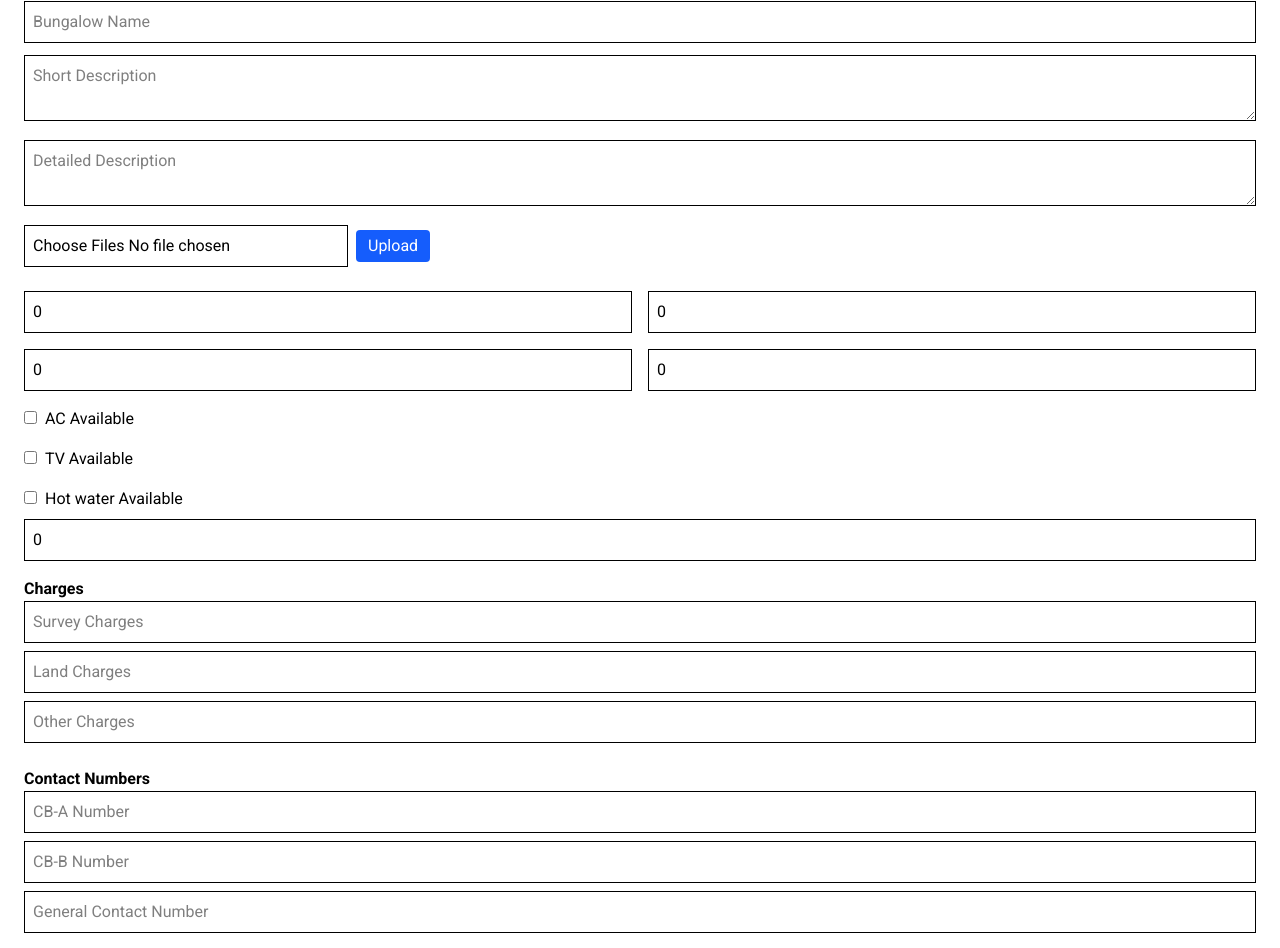
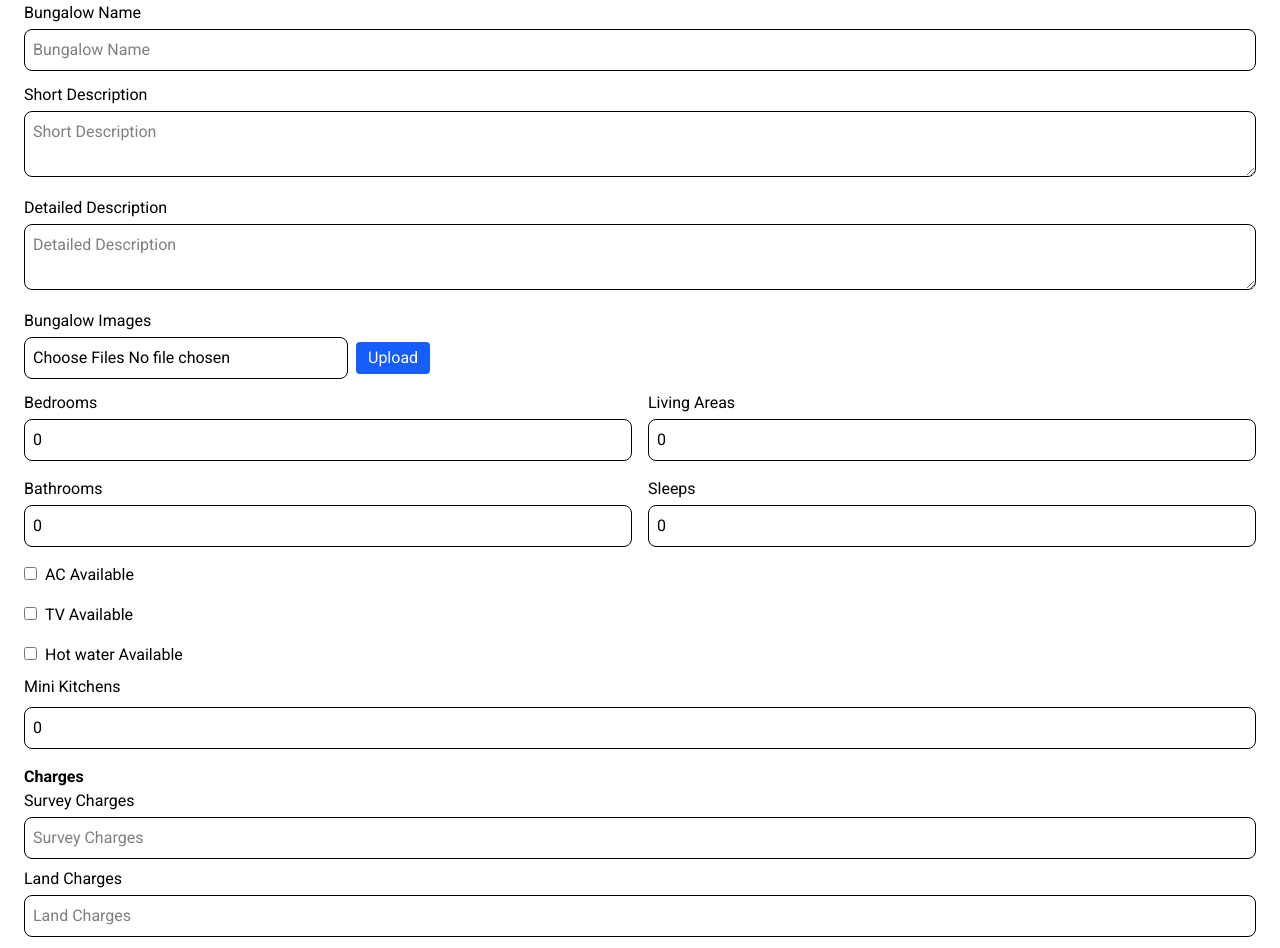
Before and after one commit to ThashmikaRathnayake/Circuit-Bungalows-Booking-System, a React (Vite) app in the folder frontend/: page /admin/editLocation in a window 1280 px wide. Shown: the part 167-1115 px from the top of the page. Built offline with nearby package versions, Linux system fonts and the light colour scheme; sample sign-in values are in the browser's storage.

Commit message:
updated styles in AdminEditLocation and added image adding and removing flexibility

```diff
--- a/frontend/src/pages/AdminEditLocation.jsx
+++ b/frontend/src/pages/AdminEditLocation.jsx
@@ -31,6 +31,7 @@ export default function AdminEditLocation({ bungalow }) {
 
 
   const [newFiles, setNewFiles] = useState([]); // store newly selected files
+  const [removedImages, setRemovedImages] = useState([]);
   const navigate = useNavigate();
 
 
@@ -80,6 +81,7 @@ export default function AdminEditLocation({ bungalow }) {
     const payload = {
       ...formData,
       images: allImages,
+      removedImages,
     };
 
     console.log("Final form payload:", payload);
@@ -96,7 +98,7 @@ export default function AdminEditLocation({ bungalow }) {
     await axios.put(`http://localhost:3000/locationUpdate/${bungalowId}`, payload);
 
     toast.success("Bungalow updated successfully!");
-    navigate("/"); // redirect back to list
+    navigate("/admin/BungalowTable"); // redirect back to list
   } catch (err) {
     console.error("Error updating bungalow:", err);
     toast.error("Error updating bungalow. Please try again.");
@@ -111,51 +113,90 @@ export default function AdminEditLocation({ bungalow }) {
       <h1 className="text-2xl font-bold mb-4">Edit Bungalow</h1>
 
       {/* General Info */}
+      <label className="block mb-1" htmlFor="name">Bungalow Name</label>
       <input
         type="text"
         name="name"
         placeholder="Bungalow Name"
         value={formData.name}
         onChange={handleChange}
-        className="w-full border p-2 mb-3"
+        className="w-full border p-2 mb-3 rounded-lg"
       />
 
+      <label className="block mb-1" htmlFor="description1">Short Description</label>
       <textarea
         name="description1"
         placeholder="Short Description"
         value={formData.description1}
         onChange={handleChange}
-        className="w-full border p-2 mb-3"
+        className="w-full border p-2 mb-3 rounded-lg"
       />
 
+      <label className="block mb-1" htmlFor="description2">Detailed Description</label>
       <textarea
         name="description2"
         placeholder="Detailed Description"
         value={formData.description2}
         onChange={handleChange}
-        className="w-full border p-2 mb-3"
+        className="w-full border p-2 mb-3 rounded-lg"
       />
 
       {/* Image Upload */}
-      <div className="mb-3">
-        <input type="file" multiple onChange={(e) => setNewFiles([...e.target.files])} className="border p-2"/>
+      <label className="block mb-1" htmlFor="file">Bungalow Images</label>
+      <input
+          type="file"
+          multiple
+          onChange={(e) => setNewFiles([...newFiles, ...e.target.files])}
+          className="border p-2 rounded-lg"
+        />
         <button type="button" onClick={handleUpload} className="ml-2 bg-blue-600 text-white px-3 py-1 rounded hover:bg-blue-700 cursor-pointer">
           Upload
         </button>
-      </div>
+
 
       <div className="flex gap-2 mb-3">
-        {formData.images.map((img, i) => (
-          <img key={i} src={img} alt="preview" className="w-24 h-24 object-cover rounded" />
+        {(formData.images || []).map((img, i) => (
+          <div key={i} className="relative">
+            <img src={img} alt="preview" className="w-24 h-24 object-cover rounded mt-1" />
+            <button
+              type="button"
+              className="absolute top-0 right-0 bg-red-500 text-white rounded-full w-6 h-6 flex items-center justify-center cursor-pointer hover:bg-red-600"
+              onClick={() => {
+                setFormData(prev => ({
+                  ...prev,
+                  images: prev.images.filter((_, index) => index !== i)
+                }));
+                setRemovedImages(prev => [...prev, img]); // optional
+              }}
+            >
+              ×
+            </button>
+          </div>
         ))}
       </div>
 
+
       {/* Features */}
       <div className="grid grid-cols-2 gap-4">
-        <input type="number" name="bedRooms" placeholder="Bedrooms" value={formData.bedRooms} onChange={handleChange} className="border p-2" />
-        <input type="number" name="Living_area" placeholder="Living Areas" value={formData.Living_area} onChange={handleChange} className="border p-2" />
-        <input type="number" name="bathrooms" placeholder="Bathrooms" value={formData.bathrooms} onChange={handleChange} className="border p-2" />
-        <input type="number" name="sleeps" placeholder="Sleeps" value={formData.sleeps} onChange={handleChange} className="border p-2" />
+        <div className="flex flex-col">
+        <label className="block  mb-1" htmlFor="bedRooms">Bedrooms</label>
+        <input type="number" name="bedRooms" placeholder="Bedrooms" value={formData.bedRooms} onChange={handleChange} className="border p-2 rounded-lg" required/>
+        </div>
+
+        <div className="flex flex-col">
+        <label className="block mb-1" htmlFor="Living_area">Living Areas</label>
+        <input type="number" name="Living_area" placeholder="Living Areas" value={formData.Living_area} onChange={handleChange} className="border p-2 rounded-lg" required/>
+        </div>
+
+        <div className="flex flex-col">
+        <label className="block  mb-1" htmlFor="bathrooms">Bathrooms</label>
+        <input type="number" name="bathrooms" placeholder="Bathrooms" value={formData.bathrooms} onChange={handleChange} className="border p-2 rounded-lg" required/>
+        </div>
+
+        <div className="flex flex-col">
+        <label className="block mb-1" htmlFor="sleeps">Sleeps</label>
+        <input type="number" name="sleeps" placeholder="Sleeps" value={formData.sleeps} onChange={handleChange} className="border p-2 rounded-lg" required/>
+        </div>
       </div>
 
       {/* Amenities */}
@@ -165,25 +206,37 @@ export default function AdminEditLocation({ bungalow }) {
       </label>
       <label className="block mt-4">
         <input type="checkbox" name="tvAvailable" checked={formData.tvAvailable} onChange={handleChange} />
-        <span className="ml-2">TV Available</span>
+        <span className="ml-2 ">TV Available</span>
       </label>
       <label className="block mt-4">
         <input type="checkbox" name="hotWaterAvailable" checked={formData.hotWaterAvailable} onChange={handleChange} />
         <span className="ml-2">Hot water Available</span>
       </label>
-      <input type="number" name="mini_kitchen" placeholder="Mini Kitchens" value={formData.mini_kitchen} onChange={handleChange} className="border p-2 w-full mt-2" />
+
+      <label className="block mt-2" htmlFor="mini_kitchen">Mini Kitchens</label>
+      <input type="number" name="mini_kitchen" placeholder="Mini Kitchens" value={formData.mini_kitchen} onChange={handleChange} className="border p-2 w-full mt-2 rounded-lg" required/>
 
       {/* Charges */}
-      <h2 className="font-semibold mt-4">Charges</h2>
-      <input type="text" name="survey_charges" placeholder="Survey Charges" value={formData.survey_charges} onChange={handleChange} className="border p-2 w-full mb-2" />
-      <input type="text" name="land_charges" placeholder="Land Charges" value={formData.land_charges} onChange={handleChange} className="border p-2 w-full mb-2" />
-      <input type="text" name="other_charges" placeholder="Other Charges" value={formData.other_charges} onChange={handleChange} className="border p-2 w-full mb-2" />
+      <div className="font-semibold mt-4">Charges</div>
+      <label className="block mb-1" htmlFor="survey_charges">Survey Charges</label>
+      <input type="text" name="survey_charges" placeholder="Survey Charges" value={formData.survey_charges} onChange={handleChange} className="border p-2 w-full mb-2 rounded-lg" required/>
+
+      <label className="block mb-1" htmlFor="land_charges">Land Charges</label>
+      <input type="text" name="land_charges" placeholder="Land Charges" value={formData.land_charges} onChange={handleChange} className="border p-2 w-full mb-2 rounded-lg" required/>
+
+      <label className="block mb-1" htmlFor="other_charges">Other Charges</label>
+      <input type="text" name="other_charges" placeholder="Other Charges" value={formData.other_charges} onChange={handleChange} className="border p-2 w-full mb-2 rounded-lg" required/>
 
       {/* Contact */}
       <h2 className="font-semibold mt-4">Contact Numbers</h2>
-      <input type="text" name="cb_A_No" placeholder="CB-A Number" value={formData.cb_A_No} onChange={handleChange} className="border p-2 w-full mb-2" />
-      <input type="text" name="cb_B_No" placeholder="CB-B Number" value={formData.cb_B_No} onChange={handleChange} className="border p-2 w-full mb-2" />
-      <input type="text" name="cb_No" placeholder="General Contact Number" value={formData.cb_No} onChange={handleChange} className="border p-2 w-full mb-2" />
+      <label className="block mb-1" htmlFor="cb_A_No">CB-A Number</label>
+      <input type="text" name="cb_A_No" placeholder="CB-A Number" value={formData.cb_A_No} onChange={handleChange} className="border p-2 w-full mb-2 rounded-lg" />
+
+      <label className="block mb-1" htmlFor="cb_B_No">CB-B Number</label>
+      <input type="text" name="cb_B_No" placeholder="CB-B Number" value={formData.cb_B_No} onChange={handleChange} className="border p-2 w-full mb-2 rounded-lg" />
+
+      <label className="block mb-1" htmlFor="cb_No">General Contact Number</label>
+      <input type="text" name="cb_No" placeholder="General Contact Number" value={formData.cb_No} onChange={handleChange} className="border p-2 w-full mb-2 rounded-lg" />
 
       <button type="submit" className="w-full bg-green-600 text-white py-2 mt-4 rounded hover:bg-green-700 cursor-pointer">
         Save Changes
```
